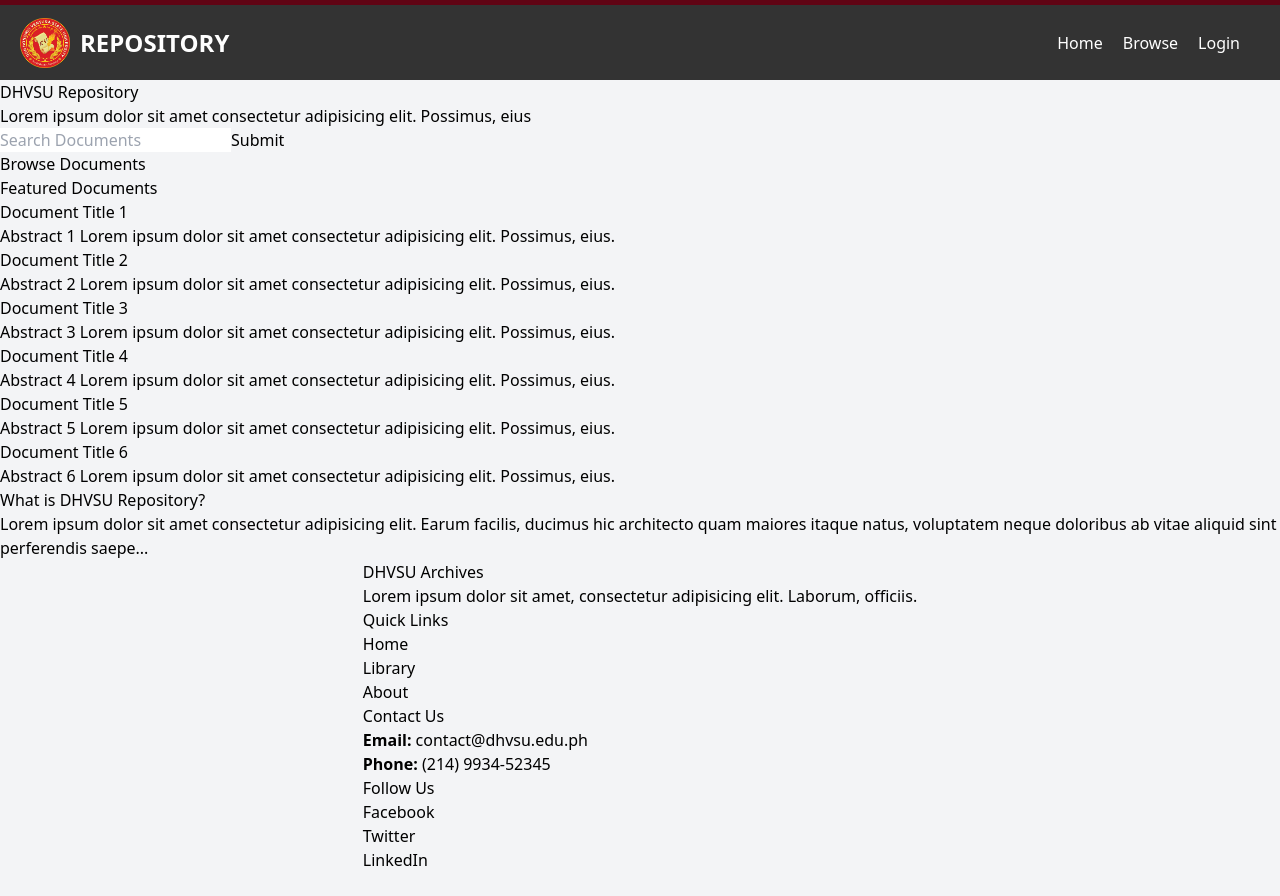
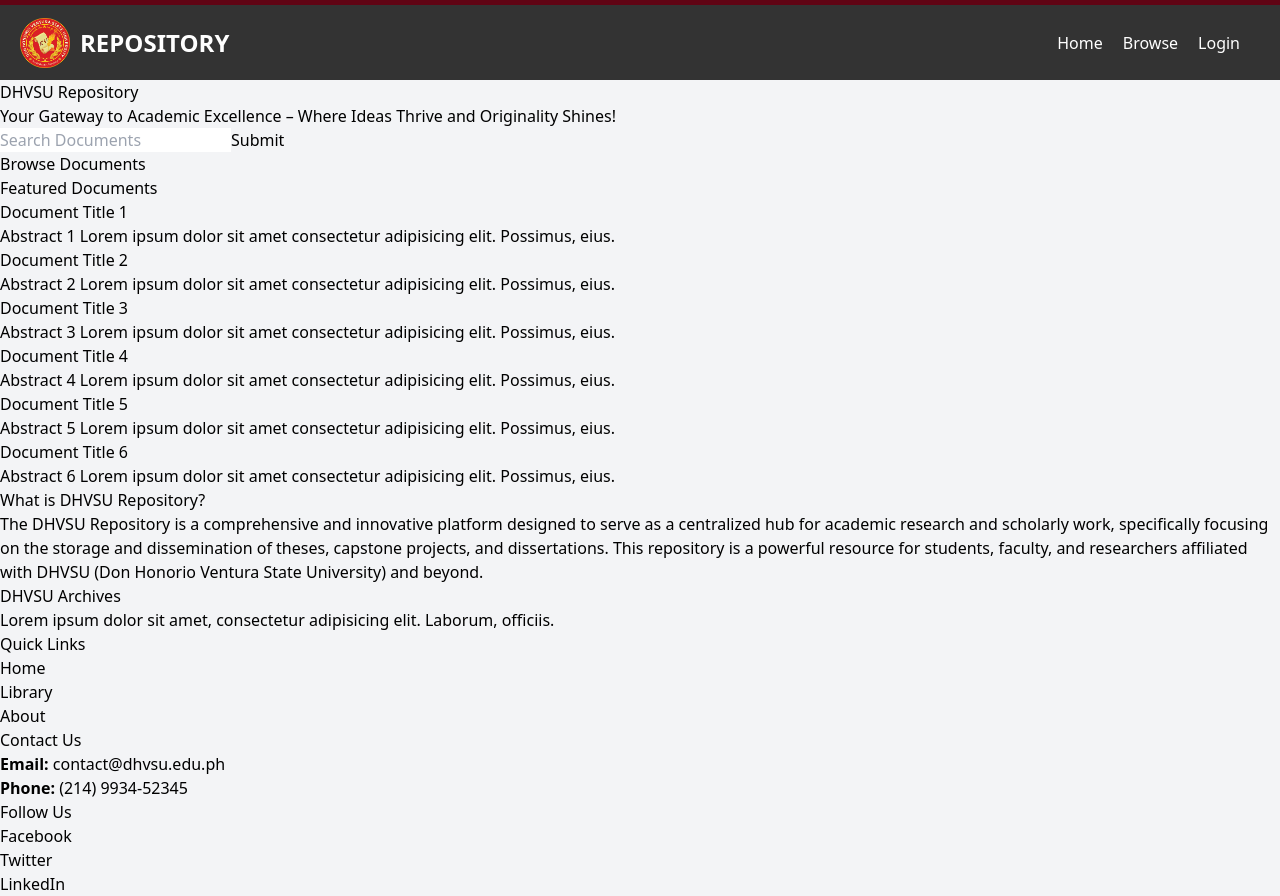
Before and after one commit to rZulan/Academic-Repository, a React (Vite) app in the folder frontend/: page / in a window 1280 px wide. Before the commit the page ends 872 px from the top, so only its background shows below. Built offline with nearby package versions, Linux system fonts and the light colour scheme.

Commit message:
ui update

```diff
--- a/frontend/src/pages/Home.jsx
+++ b/frontend/src/pages/Home.jsx
@@ -1,6 +1,5 @@
 import React, { useState } from 'react';
 import { Link } from 'react-router-dom';
-import '../css/home.css';
 
 const Home = () => {
   const [formData, setFormData] = useState({
@@ -55,7 +54,7 @@
       <section className='flex flex-col items-center'>
         <div className="text-center mb-20 mt-20">
           <h1 className="text-5xl font-bold mb-4 text-[#600414]">DHVSU Repository</h1>
-          <p className="text-2xl">Lorem ipsum dolor sit amet consectetur adipisicing elit. Possimus, eius</p>
+          <p className="text-2xl">Your Gateway to Academic Excellence – Where Ideas Thrive and Originality Shines!</p>
         </div>
 
         <form onSubmit={handleSubmit} className="my-4 flex items-center">
@@ -80,12 +79,12 @@
         </Link>
       </section>
 
-      <section className="mt-8 mx-32">
+      <section className="mt-8 mx-8 lg:mx-32">
         <h1 className="text-3xl font-semibold mb-4">Featured Documents</h1>
         <div className="border-t-2 border-gray-300 my-4 mx-3"></div>
-        <div className="flex flex-wrap">
+        <div className="grid grid-cols-1 sm:grid-cols-2 md:grid-cols-3 lg:grid-cols-4 xl:grid-cols-6 gap-4">
           {featuredDocuments.map((document) => (
-            <div key={document.id} className="bg-white w-full sm:w-1/2 md:w-1/3 lg:w-1/4 xl:w-1/6 m-4 p-4 rounded shadow-lg hover:shadow-xl transition duration-300">
+            <div key={document.id} className="bg-white p-4 rounded shadow-lg hover:shadow-xl hover:scale-105 transition duration-300">
               <h1 className="text-lg font-semibold mb-2">{document.title}</h1>
               <p className="text-gray-600">{document.abstract}</p>
             </div>
@@ -93,13 +92,13 @@
         </div>
       </section>
 
-      <section className="mt-8 mx-32">
+      <section className="mt-8 mx-8 lg:mx-32">
         <h1 className="text-3xl font-semibold mb-4">What is DHVSU Repository?</h1>
         <div className="border-t-2 border-gray-300 my-4"></div>
         <p className="text-gray-600">
-          Lorem ipsum dolor sit amet consectetur adipisicing elit. Earum facilis, ducimus hic
-          architecto quam maiores itaque natus, voluptatem neque doloribus ab vitae aliquid sint
-          perferendis saepe...
+        The DHVSU Repository is a comprehensive and innovative platform designed to serve as a centralized hub for academic research and scholarly work,
+         specifically focusing on the storage and dissemination of theses, capstone projects, and dissertations. This repository is a powerful resource
+          for students, faculty, and researchers affiliated with DHVSU (Don Honorio Ventura State University) and beyond.
         </p>
       </section>
     </>
--- a/frontend/src/pages/Library.jsx
+++ b/frontend/src/pages/Library.jsx
@@ -113,8 +113,8 @@
   };
 
   return (
-    <div className="main-body bg-[#F6F6F6] p-7 h-auto">
-      <div className="flex flex-wrap -mx-4">
+    <div className="main-body bg-[#F6F6F6] p-7 h-auto mt-0">
+      <div className="flex flex-wrap mx-4">
         <div className="w-full md:w-[15%] p-10 rounded-md shadow-lg bg-white h-[50%] ml-10 m-3">
           <h2 className="text-2xl font-bold mb-6">Filter</h2>
           <div className="mb-4">
--- a/frontend/src/pages/Login.jsx
+++ b/frontend/src/pages/Login.jsx
@@ -20,7 +20,7 @@
         <div className="w-full max-w-md bg-white rounded-lg shadow-md p-6">
         <div className="flex items-center justify-center mb-4">
             <img src={logo} alt="Logo" className="w-12 h-12 mr-2" />
-            <h1 className="text-2xl font-bold" style={{ color: '#600414' }}>DHVSU ARCHIVES</h1>
+            <h1 className="text-2xl font-bold" style={{ color: '#600414' }}>DHVSU REPOSITORY</h1>
           </div>
 
           <div className="flex items-center justify-center mt-5 mb-2">
--- a/frontend/src/pages/Profile.jsx
+++ b/frontend/src/pages/Profile.jsx
@@ -36,7 +36,7 @@
   };
 
   return (
-    <div className=" mt-5">
+    <div className=" mt-5 p-3">
       <div className="container mx-auto bg-white shadow-md rounded-lg overflow-hidden">
         <div className="md:flex">
           <div className="md:w-1/4 p-8">
```
Also changed, not shown: frontend/src/css/library.css (added).
